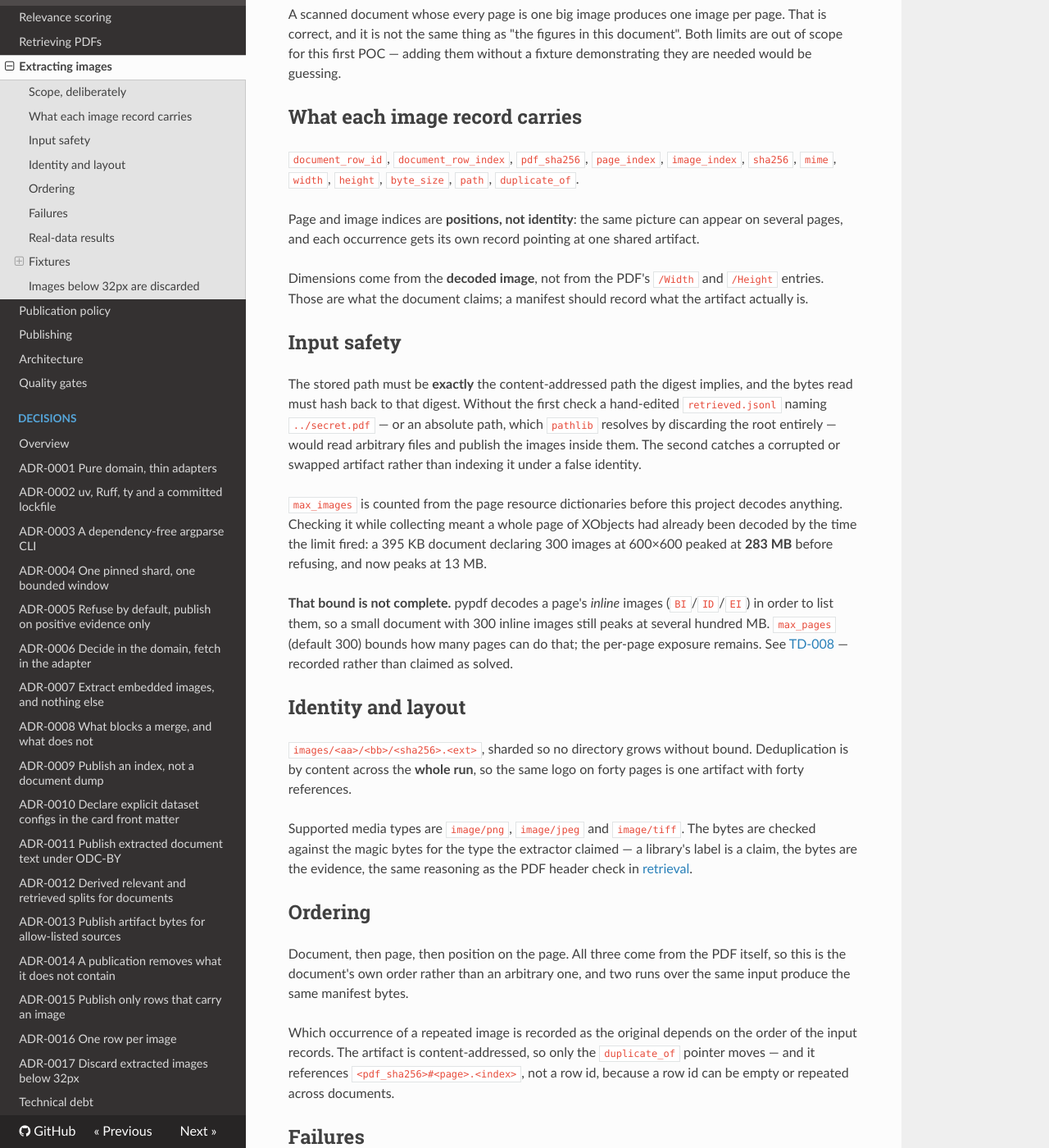
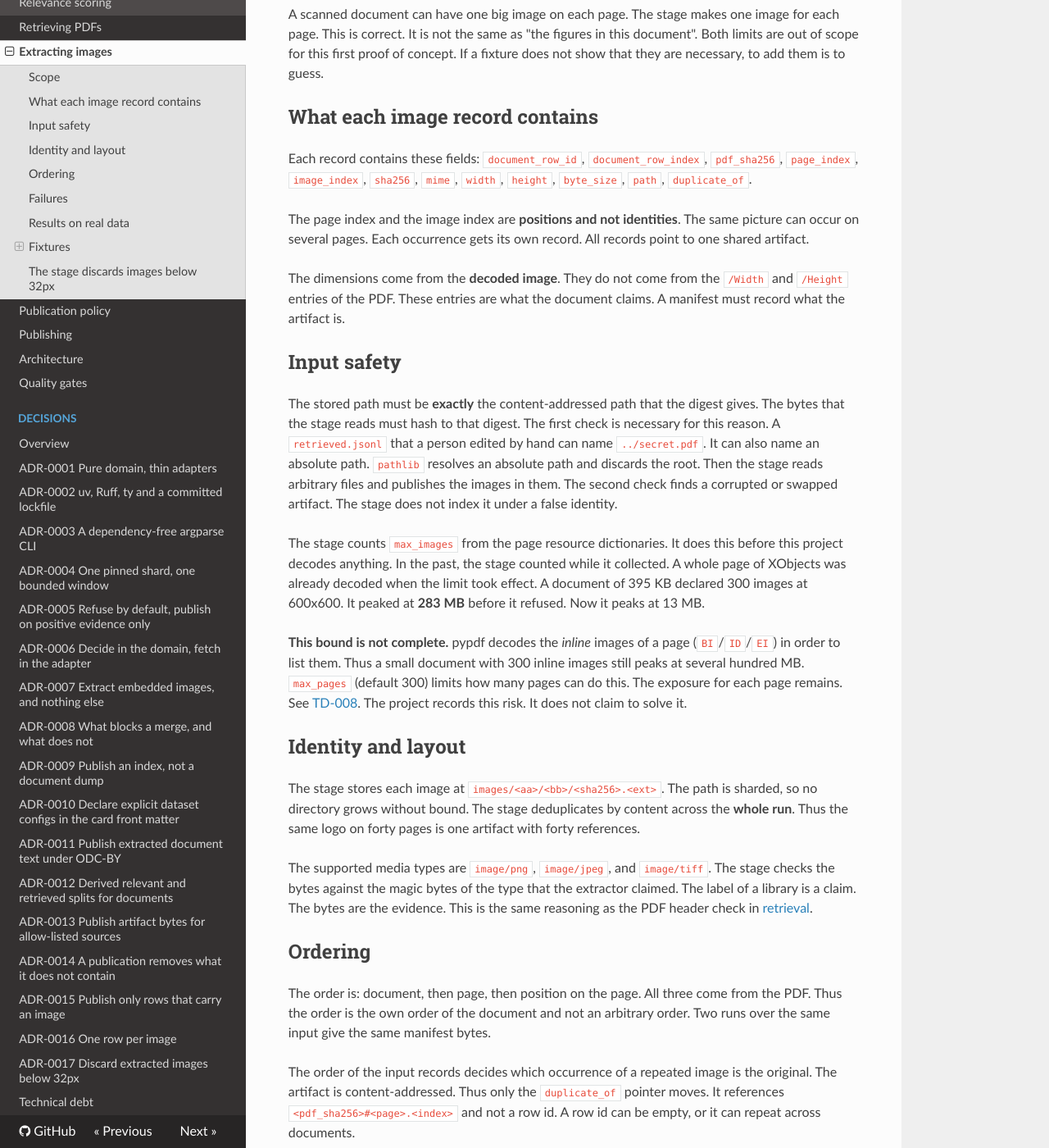
Before and after one commit to NoeFlandre/finepdf-to-images, an MkDocs documentation site: the page built from docs/images.md, in a window 1280 px wide and 1400 px high, scrolled down 452 px. Shown: the whole window at 82% size. Built offline with MkDocs 1.6.1, drawn with Linux system fonts in a browser that asks for light colours; nearby versions of some CDN libraries; some of the changed text lies outside the part shown.

Commit message:
docs: rewrite retrieval and images pages in ASD-STE100
Co-Authored-By: Claude Sonnet 5.5 <noreply@anthropic.com>
Claude-Session: https://claude.ai/code/session_012hTfGDKATWSHAuPsTwiCKA

````diff
--- a/docs/images.md
+++ b/docs/images.md
@@ -7,86 +7,58 @@ uv run finepdf-to-images extract \
   --out out/extract
 ```
 
-## Scope, deliberately
+## Scope
 
-This extracts images **embedded** in a PDF. It does **not**:
+This stage extracts the images that are **embedded** in a PDF. It does **not** do these tasks:
 
-- render pages to images,
-- run OCR,
-- infer layout or classify what a picture shows.
+- render pages to images
+- run OCR
+- infer the layout or classify what a picture shows
 
-A scanned document whose every page is one big image produces one image per page. That is correct,
-and it is not the same thing as "the figures in this document". Both limits are out of scope for
-this first POC — adding them without a fixture demonstrating they are needed would be guessing.
+A scanned document can have one big image on each page. The stage makes one image for each page. This is correct. It is not the same as "the figures in this document". Both limits are out of scope for this first proof of concept. If a fixture does not show that they are necessary, to add them is to guess.
 
-## What each image record carries
+## What each image record contains
 
-`document_row_id`, `document_row_index`, `pdf_sha256`, `page_index`, `image_index`, `sha256`,
-`mime`, `width`, `height`, `byte_size`, `path`, `duplicate_of`.
+Each record contains these fields: `document_row_id`, `document_row_index`, `pdf_sha256`, `page_index`, `image_index`, `sha256`, `mime`, `width`, `height`, `byte_size`, `path`, `duplicate_of`.
 
-Page and image indices are **positions, not identity**: the same picture can appear on several
-pages, and each occurrence gets its own record pointing at one shared artifact.
+The page index and the image index are **positions and not identities**. The same picture can occur on several pages. Each occurrence gets its own record. All records point to one shared artifact.
 
-Dimensions come from the **decoded image**, not from the PDF's `/Width` and `/Height` entries.
-Those are what the document claims; a manifest should record what the artifact actually is.
+The dimensions come from the **decoded image**. They do not come from the `/Width` and `/Height` entries of the PDF. These entries are what the document claims. A manifest must record what the artifact is.
 
 ## Input safety
 
-The stored path must be **exactly** the content-addressed path the digest implies, and the bytes
-read must hash back to that digest. Without the first check a hand-edited `retrieved.jsonl` naming
-`../secret.pdf` — or an absolute path, which `pathlib` resolves by discarding the root entirely —
-would read arbitrary files and publish the images inside them. The second catches a corrupted or
-swapped artifact rather than indexing it under a false identity.
+The stored path must be **exactly** the content-addressed path that the digest gives. The bytes that the stage reads must hash to that digest. The first check is necessary for this reason. A `retrieved.jsonl` that a person edited by hand can name `../secret.pdf`. It can also name an absolute path. `pathlib` resolves an absolute path and discards the root. Then the stage reads arbitrary files and publishes the images in them. The second check finds a corrupted or swapped artifact. The stage does not index it under a false identity.
 
-`max_images` is counted from the page resource dictionaries before this project decodes anything.
-Checking it while collecting meant a whole page of XObjects had already been decoded by the time
-the limit fired: a 395 KB document declaring 300 images at 600×600 peaked at **283 MB** before
-refusing, and now peaks at 13 MB.
+The stage counts `max_images` from the page resource dictionaries. It does this before this project decodes anything. In the past, the stage counted while it collected. A whole page of XObjects was already decoded when the limit took effect. A document of 395 KB declared 300 images at 600x600. It peaked at **283 MB** before it refused. Now it peaks at 13 MB.
 
-**That bound is not complete.** pypdf decodes a page's *inline* images (`BI`/`ID`/`EI`) in order to
-list them, so a small document with 300 inline images still peaks at several hundred MB. `max_pages`
-(default 300) bounds how many pages can do that; the per-page exposure remains. See
-[TD-008](technical-debt.md) — recorded rather than claimed as solved.
+**This bound is not complete.** pypdf decodes the *inline* images of a page (`BI`/`ID`/`EI`) in order to list them. Thus a small document with 300 inline images still peaks at several hundred MB. `max_pages` (default 300) limits how many pages can do this. The exposure for each page remains. See [TD-008](technical-debt.md). The project records this risk. It does not claim to solve it.
 
 ## Identity and layout
 
-`images/<aa>/<bb>/<sha256>.<ext>`, sharded so no directory grows without bound. Deduplication is by
-content across the **whole run**, so the same logo on forty pages is one artifact with forty
-references.
+The stage stores each image at `images/<aa>/<bb>/<sha256>.<ext>`. The path is sharded, so no directory grows without bound. The stage deduplicates by content across the **whole run**. Thus the same logo on forty pages is one artifact with forty references.
 
-Supported media types are `image/png`, `image/jpeg` and `image/tiff`. The bytes are checked against
-the magic bytes for the type the extractor claimed — a library's label is a claim, the bytes are the
-evidence, the same reasoning as the PDF header check in [retrieval](retrieval.md).
+The supported media types are `image/png`, `image/jpeg`, and `image/tiff`. The stage checks the bytes against the magic bytes of the type that the extractor claimed. The label of a library is a claim. The bytes are the evidence. This is the same reasoning as the PDF header check in [retrieval](retrieval.md).
 
 ## Ordering
 
-Document, then page, then position on the page. All three come from the PDF itself, so this is the
-document's own order rather than an arbitrary one, and two runs over the same input produce the
-same manifest bytes.
+The order is: document, then page, then position on the page. All three come from the PDF. Thus the order is the own order of the document and not an arbitrary order. Two runs over the same input give the same manifest bytes.
 
-Which occurrence of a repeated image is recorded as the original depends on the order of the input
-records. The artifact is content-addressed, so only the `duplicate_of` pointer moves — and it
-references `<pdf_sha256>#<page>.<index>`, not a row id, because a row id can be empty or repeated
-across documents.
+The order of the input records decides which occurrence of a repeated image is the original. The artifact is content-addressed. Thus only the `duplicate_of` pointer moves. It references `<pdf_sha256>#<page>.<index>` and not a row id. A row id can be empty, or it can repeat across documents.
 
 ## Failures
 
-A **PDF with no embedded images is a zero-image success**, not a failure — most PDFs on the open
-web genuinely contain none.
+A **PDF with no embedded images is a success with zero images**. It is not a failure. Most PDFs on the open web contain no images.
 
-A document that cannot be read fails with a bounded diagnostic and contributes **nothing**. Partial
-output from a document we could not read would be worse than none. One failure never stops the
-others.
+A document that the stage cannot read fails with a bounded diagnostic. It contributes **nothing**. Partial output from a document that we could not read is worse than no output. One failure never stops the other documents.
 
-Real reasons seen on the pinned shard:
+These are real reasons that occurred on the pinned shard:
 
-- `DependencyError: jbig2dec binary is not available` — an optional external decoder this pilot has
-  no reason to install.
-- `document declares more than 200 images; refusing to unpack` — a bound, not a preference.
+- `DependencyError: jbig2dec binary is not available`. This is an optional external decoder. The pilot has no reason to install it.
+- `document declares more than 200 images; refusing to unpack`. This is a bound and not a preference.
 
-## Real-data results
+## Results on real data
 
-Over the 16 PDFs retrieved from the pinned shard:
+The table shows the results for the 16 PDFs that the stage retrieved from the pinned shard:
 
 | | |
 | --- | --- |
@@ -97,46 +69,30 @@ Over the 16 PDFs retrieved from the pinned shard:
 | unique artifacts | 62 |
 | output size | 2.7 MB |
 | types | 52 JPEG, 19 PNG |
-| sizes | 2×50 to 1241×1755 |
+| sizes | 2x50 to 1241x1755 |
 
 ## Fixtures
 
-`tests/fixtures/pdfs/` holds seven PDFs **written by hand, byte by byte**, in
-`tests/fixtures/build_pdf_fixtures.py`. They are golden fixtures: a PDF library that changed its
-output between versions would change the expected hashes, and then the test would be asserting the
-library's behaviour rather than ours. Each is a few hundred bytes and readable in a text editor.
+The directory `tests/fixtures/pdfs/` holds seven PDFs. A person wrote them **by hand, byte by byte**, in `tests/fixtures/build_pdf_fixtures.py`. They are golden fixtures. If a PDF library changes its output between versions, the expected hashes change. Then the test asserts the behavior of the library and not our behavior. Each fixture is a few hundred bytes. You can read it in a text editor.
 
-Cases: two images on a page, the same image twice, no images at all, a rotated page, two pages,
-malformed bytes, and a truncated file.
+The cases are: two images on a page, the same image twice, no images, a rotated page, two pages, malformed bytes, and a truncated file.
 
 ```bash
 uv run python tests/fixtures/build_pdf_fixtures.py
 ```
 
-### What is pinned, and what cannot be
+### What the project pins and what it cannot pin
 
-The fixtures store raw `FlateDecode` samples, and **pypdf and Pillow re-encode them to PNG** — so
-the published artifact's bytes, its `sha256`, its content-addressed path and the manifest digest are
-all a function of those two libraries. Both are pinned to **exact** versions in `pyproject.toml`.
+The fixtures store raw `FlateDecode` samples. **pypdf and Pillow re-encode them to PNG.** Thus the bytes of the published artifact, its `sha256`, its content-addressed path, and the manifest digest all depend on these two libraries. `pyproject.toml` pins both libraries to **exact** versions.
 
-That is still not enough for portability. PNG encoding calls deflate, and the result depends on
-which implementation the installed wheel links: this project's macOS wheel uses **zlib-ng**, the
-Linux wheel in CI uses **plain zlib**, and they emit different bytes for identical pixels. Pinning
-the encoded hashes was tried and failed in CI — which is how [TD-007](technical-debt.md) came to be
-written down.
+This is not enough for portability. The PNG encoding calls deflate. The result depends on the implementation that the installed wheel links to. The macOS wheel of this project uses **zlib-ng**. The Linux wheel in CI uses **plain zlib**. They give different bytes for the same pixels. The project tried to pin the encoded hashes, and it failed in CI. For this reason the project wrote [TD-007](technical-debt.md).
 
-So the golden tests assert the **decoded pixels**, which are portable, along with dimensions, media
-type, count and ordering. Every extract manifest records an `encoder` block — pypdf version, Pillow
-version, Pillow's zlib build — so a published run says what produced it.
+Thus the golden tests assert the **decoded pixels**, which are portable. They also assert the dimensions, the media type, the count, and the order. Each extract manifest records an `encoder` block. It contains the pypdf version, the Pillow version, and the zlib build of Pillow. Thus a published run states what produced it.
 
-**The consequence to be aware of:** every other stage in this pipeline is byte-identical across
-machines. This one is not.
+**Note:** All other stages of this pipeline give the same bytes on all machines. This stage does not.
 
-## Images below 32px are discarded
+## The stage discards images below 32px
 
-PDFs embed table borders and underlines as real images. On the pilot, 44% of published rows were
-images with a side under 32px, 178 of them 1-3px tall — page rules, not pictures.
+PDFs embed table borders and underlines as real images. On the pilot, 44% of the published rows were images with a side under 32px. 178 of them were 1 to 3px tall. These are page rules and not pictures.
 
-An extracted image is kept only when **both** sides are at least 32px, applied at extraction so the
-index and its counts describe real images. See
-[ADR-0017](adr/0017-discard-images-below-32px.md) for the measured distribution behind the number.
+The stage keeps an extracted image only when **both** sides are at least 32px. It applies this rule at extraction. Thus the index and its counts describe real images. See [ADR-0017](adr/0017-discard-images-below-32px.md) for the measured distribution behind the number.
````
Also changed, not shown: docs/retrieval.md (+29 -59 lines).
